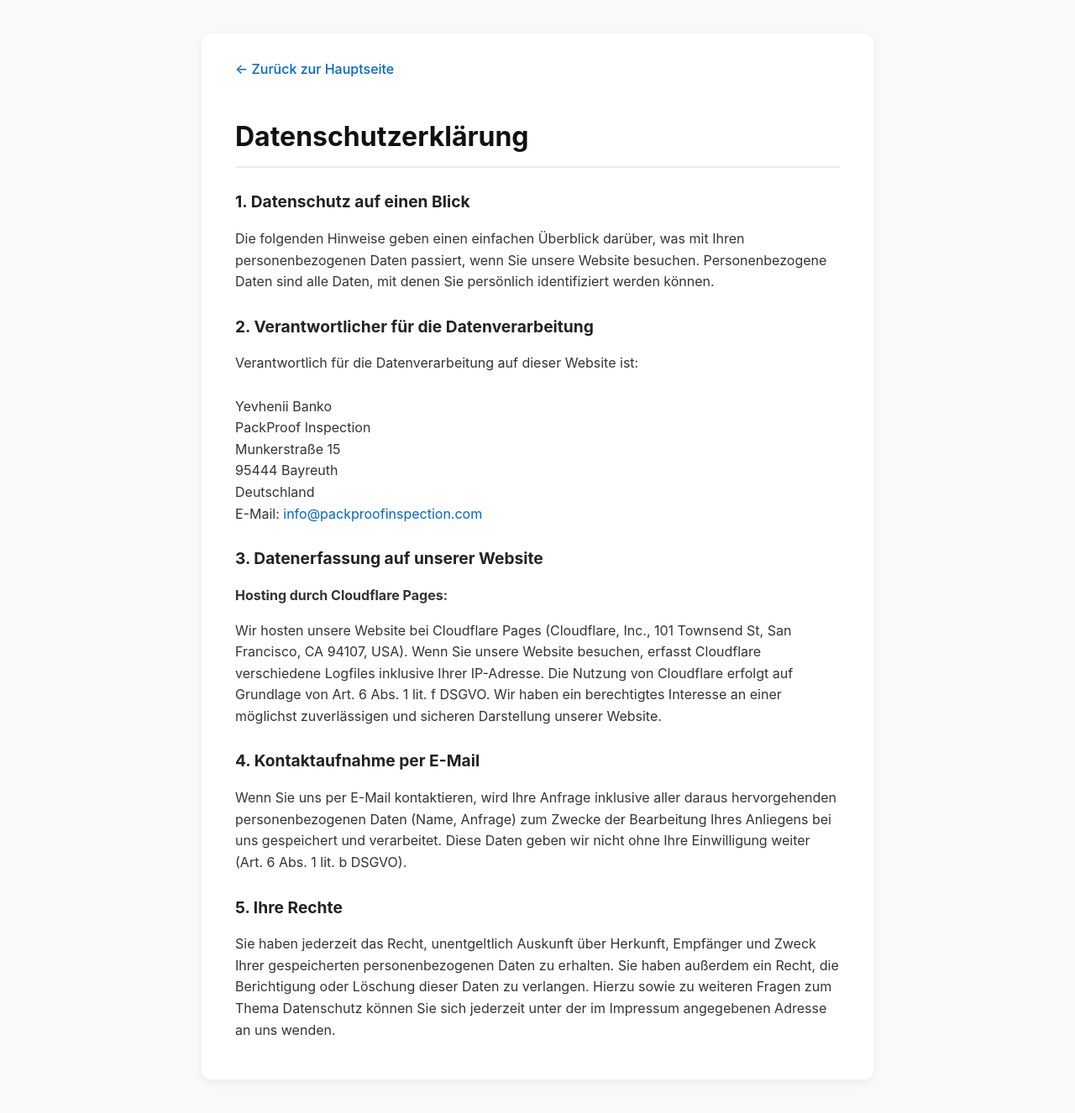
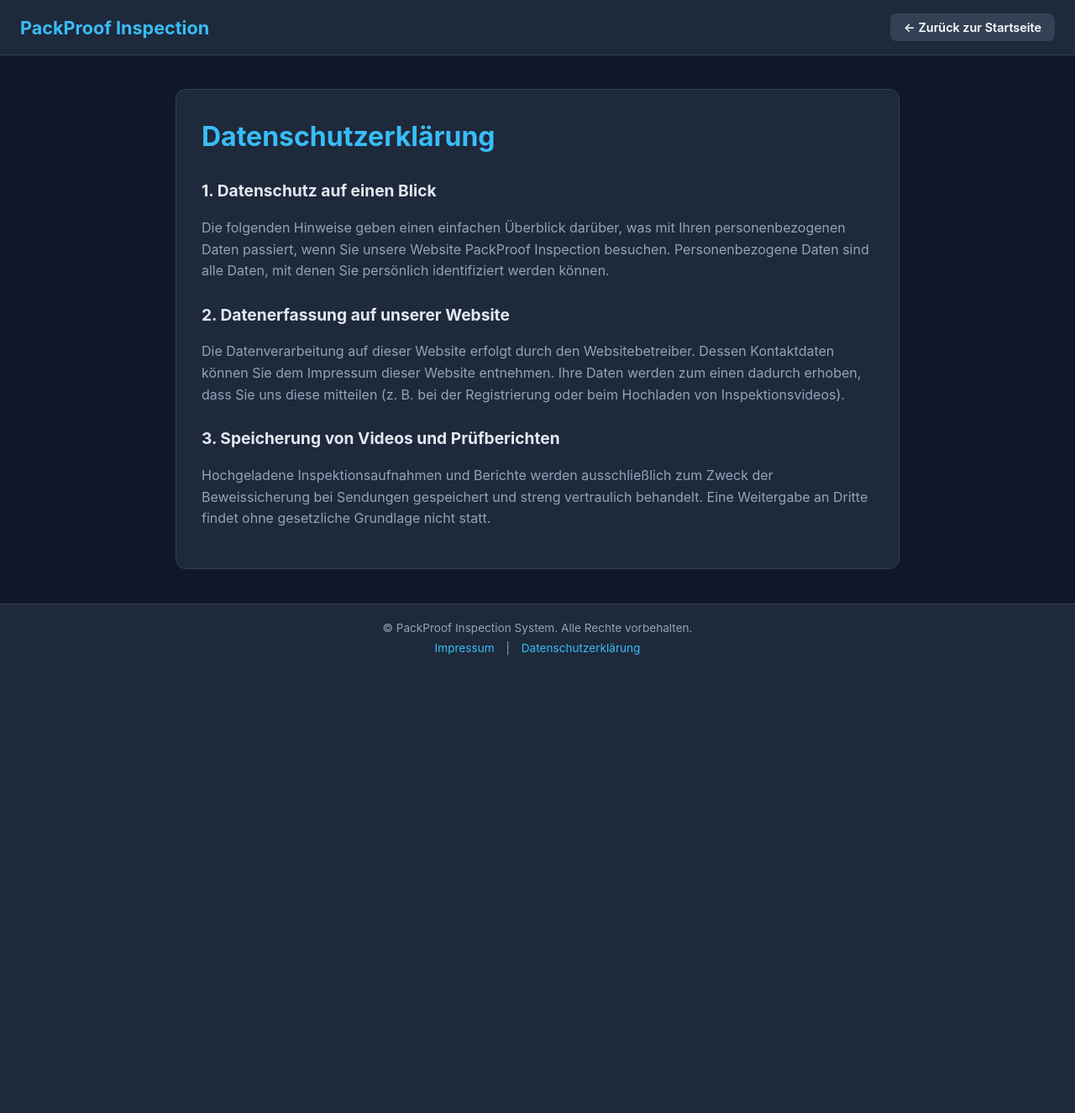
Before and after one commit to kotiklenki-source/packproof-landing, a Flask app: template templates/datenschutz.html in a window 1280 px wide. Shown: the whole page at 84% size. After the commit the page ends 781 px from the top, so only its background shows below. Run offline with Flask 3, Linux system fonts and the light colour scheme; the template is opened without the code that fills it, so the values that code supplies are empty.

Commit message:
Update datenschutz styling

```diff
--- a/templates/datenschutz.html
+++ b/templates/datenschutz.html
@@ -3,67 +3,89 @@
 <head>
     <meta charset="UTF-8">
     <meta name="viewport" content="width=device-width, initial-scale=1.0">
-    <title>Datenschutzerklärung - PackProof Inspection</title>
+    <title>Datenschutzerklärung — PackProof Inspection</title>
     <style>
+        :root {
+            --bg-color: #0f172a;
+            --card-bg: #1e293b;
+            --accent: #38bdf8;
+            --ppi-green: #22c55e;
+            --text-color: #f8fafc;
+            --subtext: #94a3b8;
+        }
         body {
-            font-family: -apple-system, BlinkMacSystemFont, "Segoe UI", Roboto, Helvetica, Arial, sans-serif;
-            line-height: 1.6;
-            color: #333;
-            max-width: 800px;
-            margin: 0 auto;
-            padding: 40px 20px;
-            background-color: #f9f9fb;
+            font-family: -apple-system, BlinkMacSystemFont, "Segoe UI", Roboto, sans-serif;
+            background-color: var(--bg-color);
+            color: var(--text-color);
+            margin: 0; padding: 0;
+            display: flex; flex-direction: column; min-height: 100vh;
         }
-        .container {
-            background: #ffffff;
-            padding: 30px 40px;
-            border-radius: 12px;
-            box-shadow: 0 4px 12px rgba(0,0,0,0.05);
+        .navbar {
+            background: var(--card-bg);
+            border-bottom: 1px solid #334155;
+            padding: 16px 24px;
+            display: flex; justify-content: space-between; align-items: center;
         }
-        h1 { color: #111; border-bottom: 2px solid #eaeaea; padding-bottom: 10px; }
-        h2 { color: #222; margin-top: 25px; font-size: 1.2rem; }
-        a { color: #0066cc; text-decoration: none; }
-        a:hover { text-decoration: underline; }
-        .back-link { display: inline-block; margin-bottom: 20px; font-weight: 500; }
+        .logo-text { font-size: 1.35rem; font-weight: 700; margin: 0; }
+        .logo-text a { color: var(--accent); text-decoration: none; }
+        .btn-back {
+            background: #334155; color: #fff; padding: 8px 16px;
+            border-radius: 8px; text-decoration: none; font-weight: 600; font-size: 0.9rem;
+            transition: background 0.2s;
+        }
+        .btn-back:hover { background: #475569; }
+        .content {
+            max-width: 800px; margin: 40px auto; padding: 30px;
+            background: var(--card-bg); border: 1px solid #334155;
+            border-radius: 12px; line-height: 1.6;
+        }
+        h1 { color: var(--accent); margin-top: 0; }
+        h2 { font-size: 1.2rem; color: #e2e8f0; margin-top: 24px; }
+        p, li { color: var(--subtext); }
+        footer {
+            background: var(--card-bg); border-top: 1px solid #334155;
+            padding: 20px; text-align: center; font-size: 0.85rem; color: var(--subtext);
+            margin-top: auto;
+        }
+        footer a { color: var(--accent); text-decoration: none; margin: 0 10px; }
     </style>
 </head>
 <body>
-    <div class="container">
-        <a href="index.html" class="back-link">&larr; Zurück zur Hauptseite</a>
 
+    <nav class="navbar">
+        <h1 class="logo-text"><a href="/">PackProof Inspection</a></h1>
+        <a href="/" class="btn-back">← Zurück zur Startseite</a>
+    </nav>
+
+    <main class="content">
         <h1>Datenschutzerklärung</h1>
 
         <h2>1. Datenschutz auf einen Blick</h2>
         <p>
-            Die folgenden Hinweise geben einen einfachen Überblick darüber, was mit Ihren personenbezogenen Daten passiert, wenn Sie unsere Website besuchen. Personenbezogene Daten sind alle Daten, mit denen Sie persönlich identifiziert werden können.
+            Die folgenden Hinweise geben einen einfachen Überblick darüber, was mit Ihren personenbezogenen Daten passiert,
+            wenn Sie unsere Website PackProof Inspection besuchen. Personenbezogene Daten sind alle Daten, mit denen Sie persönlich identifiziert werden können.
         </p>
 
-        <h2>2. Verantwortlicher für die Datenverarbeitung</h2>
+        <h2>2. Datenerfassung auf unserer Website</h2>
         <p>
-            Verantwortlich für die Datenverarbeitung auf dieser Website ist:<br><br>
-            Yevhenii Banko<br>
-            PackProof Inspection<br>
-            Munkerstraße 15<br>
-            95444 Bayreuth<br>
-            Deutschland<br>
-            E-Mail: <a href="mailto:info@packproofinspection.com">info@packproofinspection.com</a>
+            Die Datenverarbeitung auf dieser Website erfolgt durch den Websitebetreiber. Dessen Kontaktdaten können Sie dem Impressum dieser Website entnehmen.
+            Ihre Daten werden zum einen dadurch erhoben, dass Sie uns diese mitteilen (z. B. bei der Registrierung oder beim Hochladen von Inspektionsvideos).
         </p>
 
-        <h2>3. Datenerfassung auf unserer Website</h2>
-        <p><strong>Hosting durch Cloudflare Pages:</strong></p>
+        <h2>3. Speicherung von Videos und Prüfberichten</h2>
         <p>
-            Wir hosten unsere Website bei Cloudflare Pages (Cloudflare, Inc., 101 Townsend St, San Francisco, CA 94107, USA). Wenn Sie unsere Website besuchen, erfasst Cloudflare verschiedene Logfiles inklusive Ihrer IP-Adresse. Die Nutzung von Cloudflare erfolgt auf Grundlage von Art. 6 Abs. 1 lit. f DSGVO. Wir haben ein berechtigtes Interesse an einer möglichst zuverlässigen und sicheren Darstellung unserer Website.
+            Hochgeladene Inspektionsaufnahmen und Berichte werden ausschließlich zum Zweck der Beweissicherung bei Sendungen gespeichert
+            und streng vertraulich behandelt. Eine Weitergabe an Dritte findet ohne gesetzliche Grundlage nicht statt.
         </p>
+    </main>
 
-        <h2>4. Kontaktaufnahme per E-Mail</h2>
-        <p>
-            Wenn Sie uns per E-Mail kontaktieren, wird Ihre Anfrage inklusive aller daraus hervorgehenden personenbezogenen Daten (Name, Anfrage) zum Zwecke der Bearbeitung Ihres Anliegens bei uns gespeichert und verarbeitet. Diese Daten geben wir nicht ohne Ihre Einwilligung weiter (Art. 6 Abs. 1 lit. b DSGVO).
-        </p>
+    <footer>
+        <div>© PackProof Inspection System. Alle Rechte vorbehalten.</div>
+        <div style="margin-top: 8px;">
+            <a href="/impressum.html">Impressum</a> |
+            <a href="/datenschutz.html">Datenschutzerklärung</a>
+        </div>
+    </footer>
 
-        <h2>5. Ihre Rechte</h2>
-        <p>
-            Sie haben jederzeit das Recht, unentgeltlich Auskunft über Herkunft, Empfänger und Zweck Ihrer gespeicherten personenbezogenen Daten zu erhalten. Sie haben außerdem ein Recht, die Berichtigung oder Löschung dieser Daten zu verlangen. Hierzu sowie zu weiteren Fragen zum Thema Datenschutz können Sie sich jederzeit unter der im Impressum angegebenen Adresse an uns wenden.
-        </p>
-    </div>
 </body>
 </html>
```
Also changed, not shown: templates/impressum.html (+60 -40 lines).
